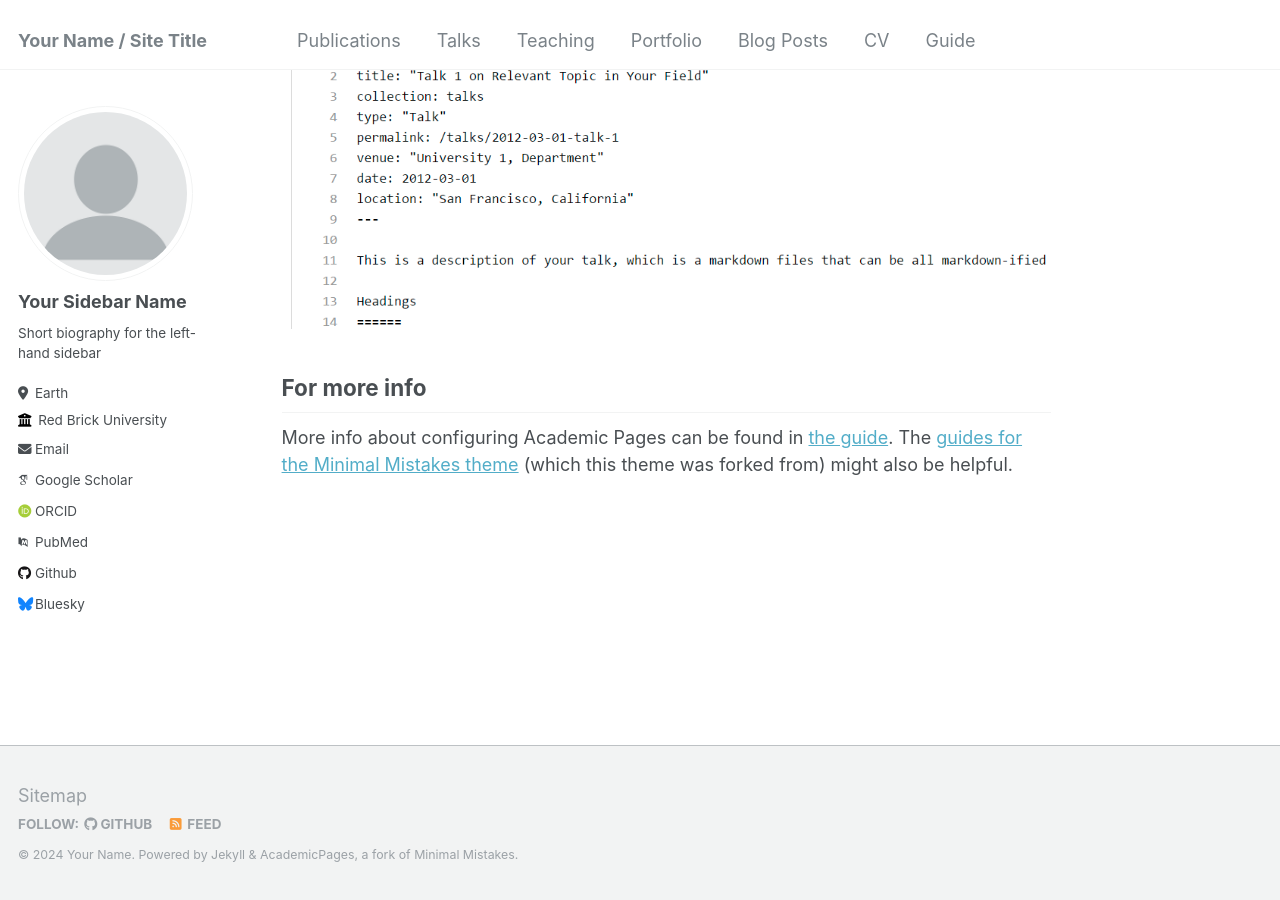
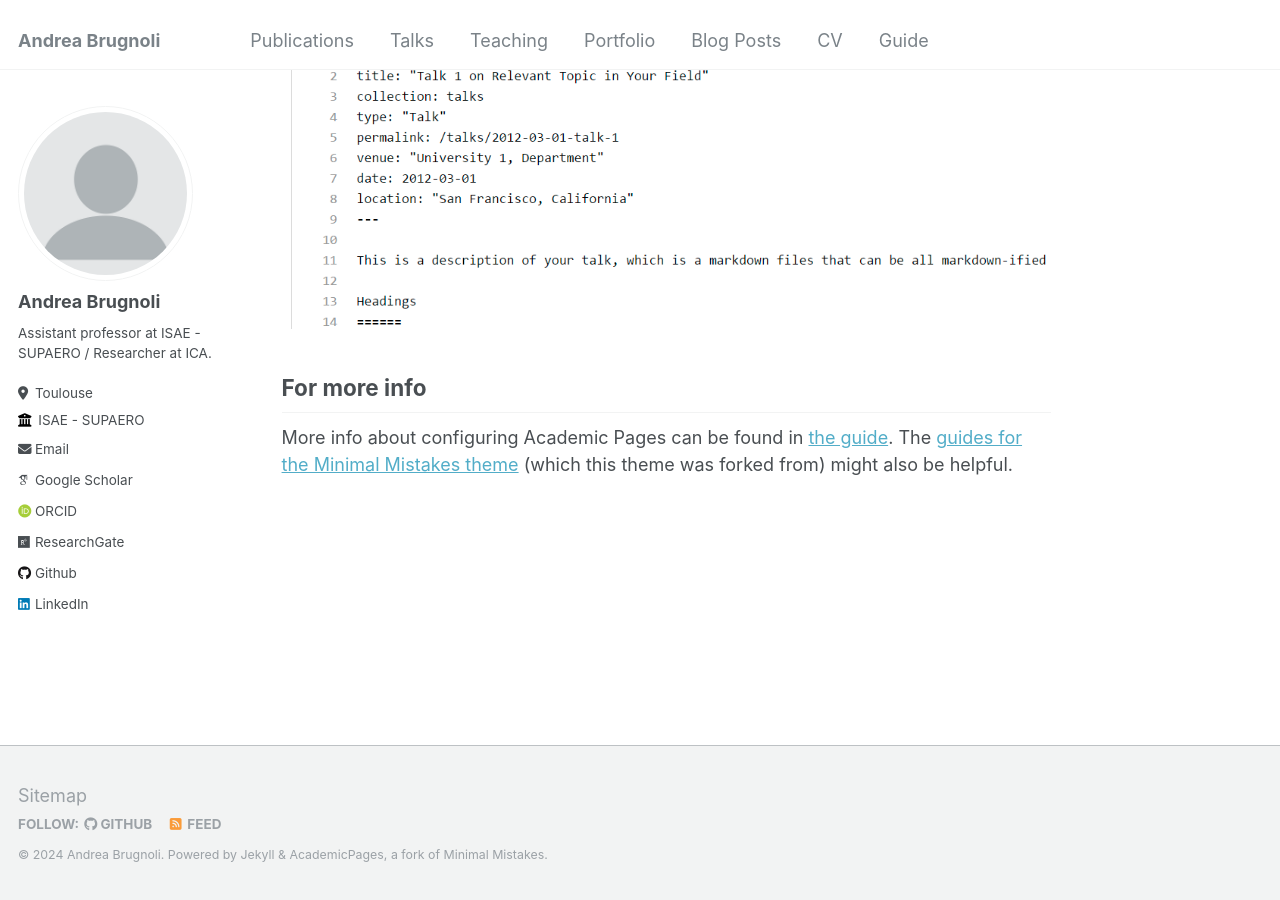
Before and after one commit to a-brugnoli/a-brugnoli.github.io, a Jekyll site: the page built from _pages/about.md, in a window 1280 px wide and 900 px high, scrolled down 2660 px. Built offline with Jekyll 4.4.1, drawn with Linux system fonts in a browser that asks for light colours; some web fonts are replaced.

Commit message:
Update _config.yml

```diff
--- a/_config.yml
+++ b/_config.yml
@@ -8,13 +8,13 @@
 
 # Basic Site Settings
 locale                   : "en-US"
-title                    : "Your Name / Site Title"
+title                    : "Andrea Brugnoli"
 title_separator          : "-"
-name                     : &name "Your Name"
+name                     : &name "Andrea Brugnoli"
 description              : &description "personal description"
-url                      : https://academicpages.github.io # the base hostname & protocol for your site e.g. "https://mmistakes.github.io"
+url                      : https://a-brugnoli.github.io # the base hostname & protocol for your site e.g. "https://mmistakes.github.io"
 baseurl                  : "" # the subpath of your site, e.g. "/blog"
-repository               : "academicpages/academicpages.github.io"
+repository               : "a-brugnoli/a-brugnoli.github.io"
 
 # Site Author - The following control what appear as part of the author content on the side bar.
 #               If a field is blank the icon and link will not appear, otherwise it will be shown.
@@ -22,33 +22,33 @@ repository               : "academicpages/academicpages.github.io"
 author:
   # Biographic information
   avatar           : "profile.png"
-  name             : "Your Sidebar Name"
+  name             : "Andrea Brugnoli"
   pronouns         : # example: "she/her"
-  bio              : "Short biography for the left-hand sidebar"
-  location         : "Earth"
-  employer         : "Red Brick University"
+  bio              : "Assistant professor at ISAE - SUPAERO / Researcher at ICA."
+  location         : "Toulouse"
+  employer         : "ISAE - SUPAERO"
   uri              : # URL
-  email            : "none@example.org"
+  email            : "andrea.brugnoli@isae.fr"
 
   # Academic websites
   arxiv            : # URL - Update with the correct link to your profile
-  googlescholar    : "https://scholar.google.com/citations?user=PS_CX0AAAAAJ"
+  googlescholar    : "https://scholar.google.com/citations?user=aze4Eh4AAAAJ&hl=it"
   impactstory      : # URL
-  orcid            : "http://orcid.org/yourorcidurl"
+  orcid            : "http://orcid.org/0000-0002-6823-7499"
   semantic         : # URL
-  pubmed           : "https://www.ncbi.nlm.nih.gov/pubmed/?term=john+snow"
-  researchgate     : # URL
+  pubmed           : # URL
+  researchgate     : https://www.researchgate.net/profile/Andrea-Brugnoli-3
 
   # Repositories and software development
   bitbucket        : # Username - Update with your username on the site
   codepen          : # Username
   dribbble         : # Username
-  github           : "academicpages"
+  github           : "a-brugnoli"
   kaggle           : # Username
   stackoverflow    : # User number or user number and name (i.e., use "1" or "1/jeff-atwood")
 
   # Social media
-  bluesky          : "bsky.app" # Replace this with you Bluesky username
+  bluesky          : # Username
   facebook         : # Username
   flickr           : # Username
   foursquare       : # Username
@@ -57,7 +57,7 @@ author:
   keybase          : # Username
   instagram        : # Username
   lastfm           : # Username
-  linkedin         : # Username
+  linkedin         : "https://www.linkedin.com/in/andrea-brugnoli-97a80826b/"
   mastodon         : # URL
   medium           : # URL
   pinterest        : # Username
@@ -137,7 +137,7 @@ social:
 
 # Analytics
 analytics:
-  provider               :  "false" # false (default), "google", "google-universal", "google-analytics-4", "custom"
+  provider               :  "google" # false (default), "google", "google-universal", "google-analytics-4", "custom"
   google:
     tracking_id          :
 
```
